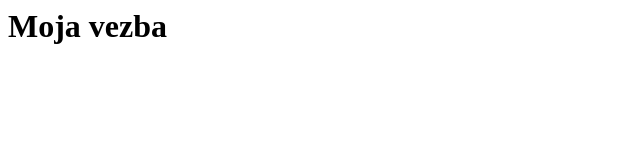
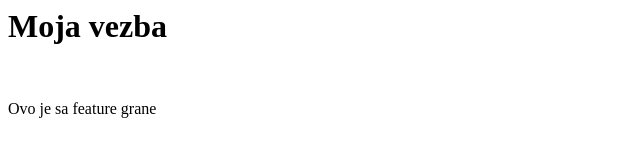
Before and after one commit to dj0lo/vezba, a plain HTML site: page index.html in a window 1280 px wide. Shown: the whole page, without its empty margins (0-640 px from the left). Drawn offline with Linux system fonts and the light colour scheme.

Commit message:
Dodat paragraf na feature

```diff
--- a/index.html
+++ b/index.html
@@ -1 +1,3 @@
 <h1>Moja vezba</h1>
+<br>
+<p>Ovo je sa feature grane</p>
```
